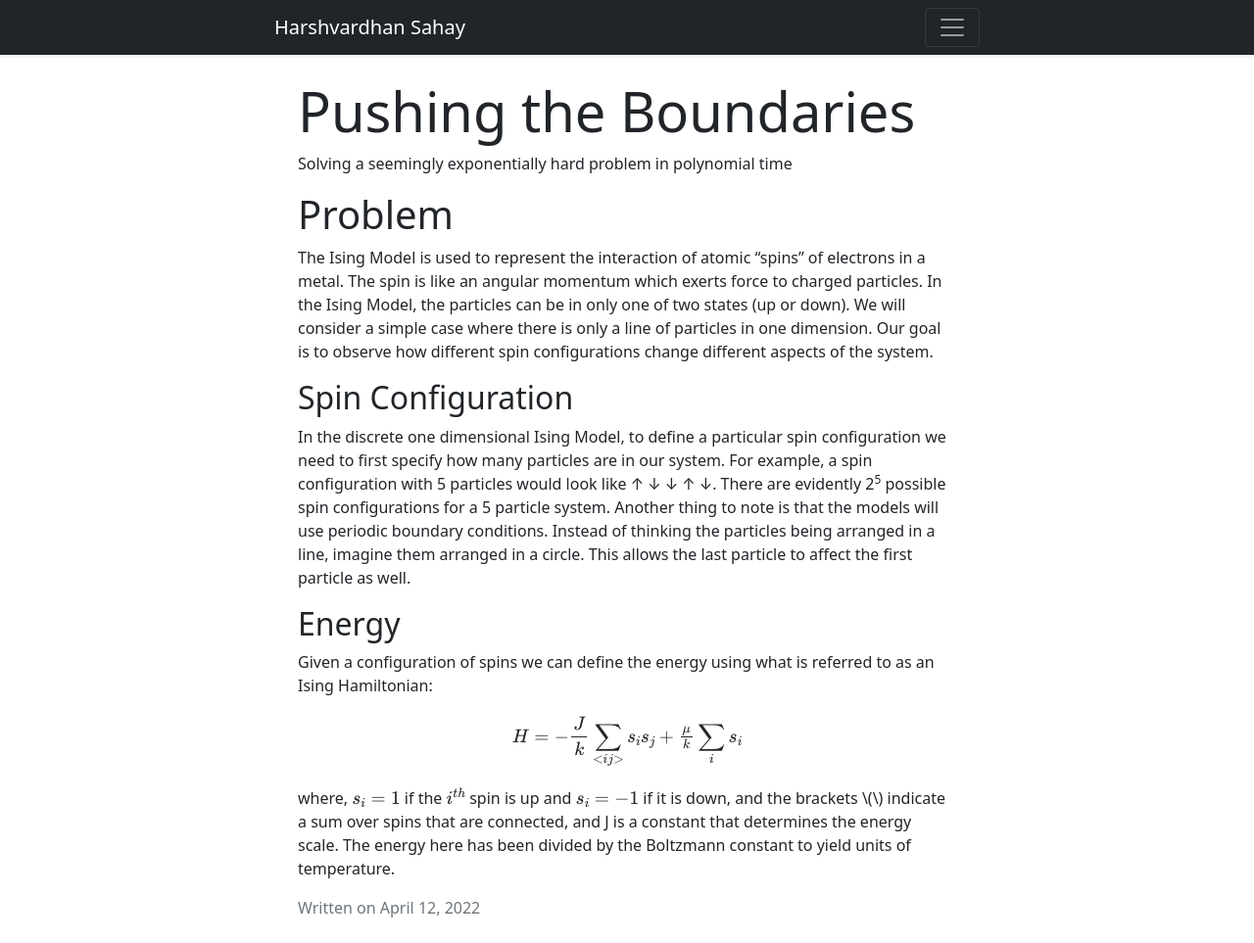
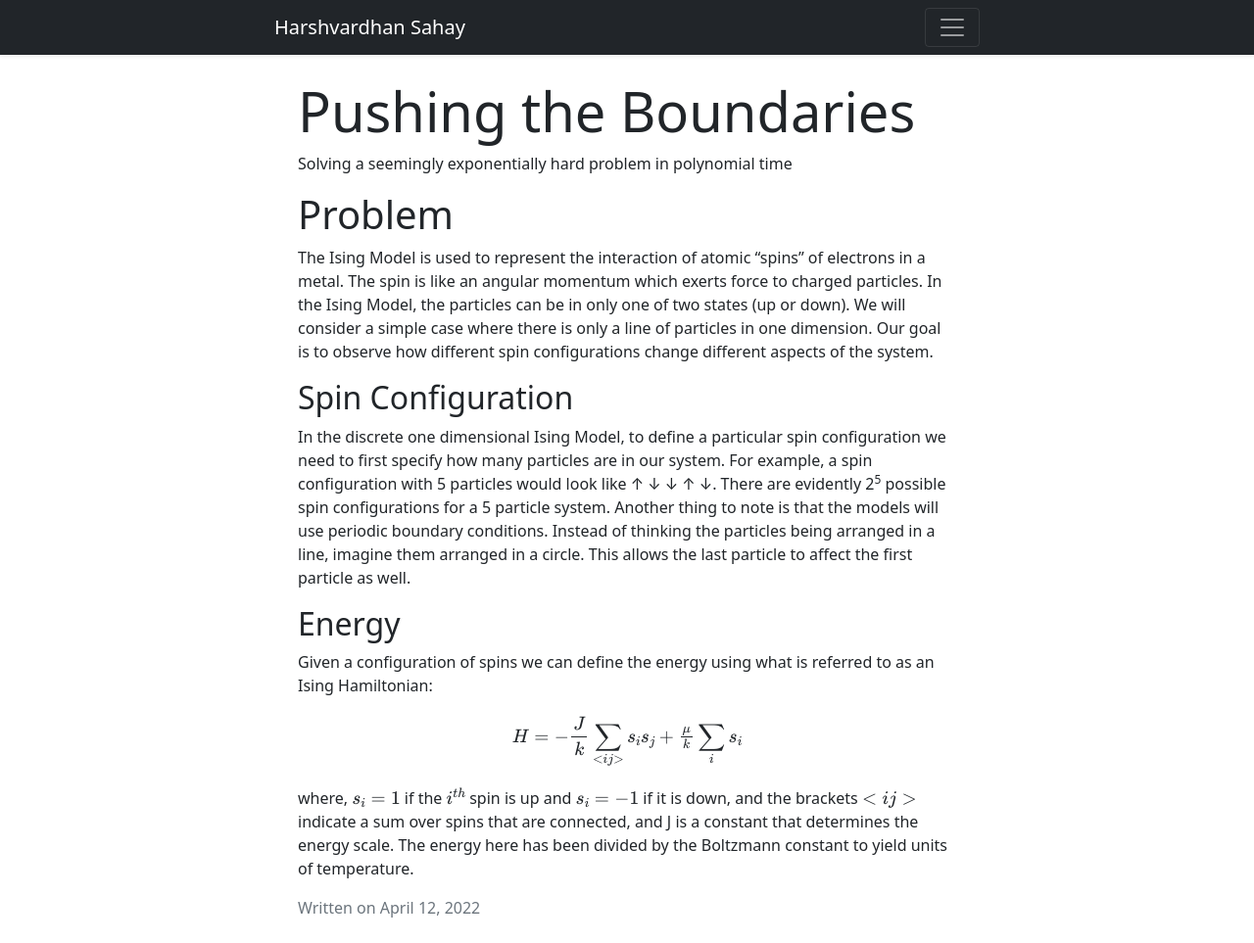
Before and after one commit to bhvima/bhvima.github.io, a Jekyll site: the page built from _posts/2022-4-12-Pushing-the-Boundaries.md, in a window 1280 px wide. Shown: the whole page at 98% size. Built offline with Jekyll 4.4.1, drawn with Linux system fonts in a browser that asks for light colours.

Commit message:
Fix inline

```diff
--- a/_posts/2022-4-12-Pushing-the-Boundaries.md
+++ b/_posts/2022-4-12-Pushing-the-Boundaries.md
@@ -21,4 +21,4 @@ Given a configuration of spins we can define the energy using what is referred t
 
 $$H = -\frac{J}{k}\sum_{<ij>} s_is_j + \tfrac{\mu}{k}\sum_i s_i$$
 
-where, \\(s_i=1\\) if the \\(i^{th}\\) spin is up and \\(s_i=-1\\) if it is down, and the brackets \\(<ij>\\) indicate a sum over spins that are connected, and J is a constant that determines the energy scale. The energy here has been divided by the Boltzmann constant to yield units of temperature.
+where, \\(s_i=1\\) if the \\(i^{th}\\) spin is up and \\(s_i=-1\\) if it is down, and the brackets \\(\<ij\>\\) indicate a sum over spins that are connected, and J is a constant that determines the energy scale. The energy here has been divided by the Boltzmann constant to yield units of temperature.
```
